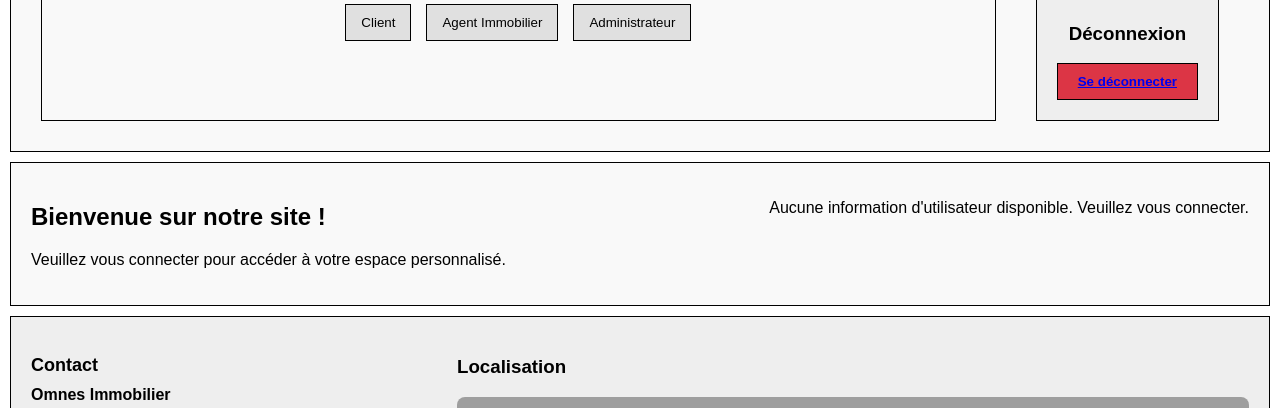
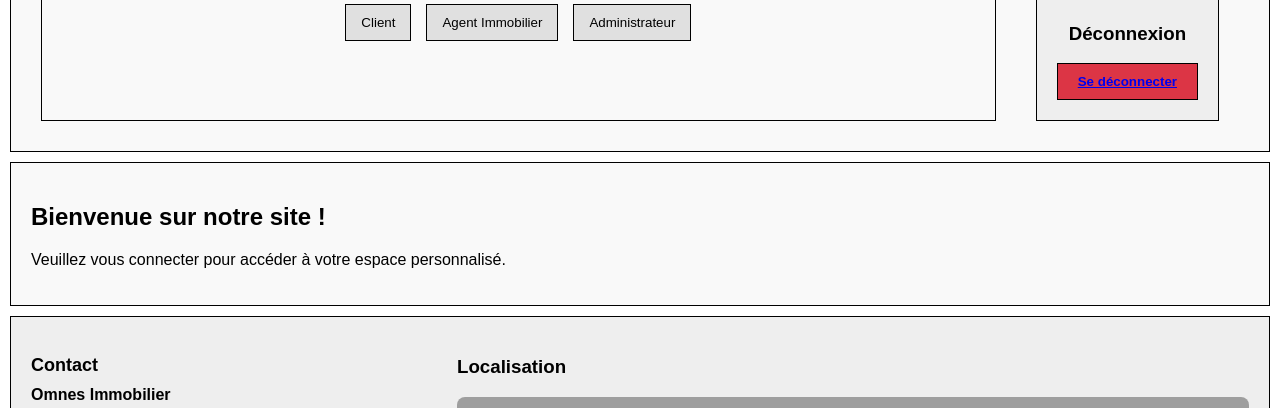
Before and after one commit to BaptisteTUARON/Projet-Piscine-2025, a PHP site: page /compte.php in a window 1280 px wide. Shown: the part 256-664 px from the top of the page. Run offline with PHP 8.4, Linux system fonts and the light colour scheme; grey boxes are pictures that could not be loaded.

Commit message:
update petits details

```diff
--- a/compteInformations.php
+++ b/compteInformations.php
@@ -68,8 +68,6 @@ if (isset($_SESSION['utilisateur_role'])) {
         $stmt->close();
         $conn->close();
     }
-} else {
-    echo "<p>Aucune information d'utilisateur disponible. Veuillez vous connecter.</p>";
 }
 ?>
 </div>
```
